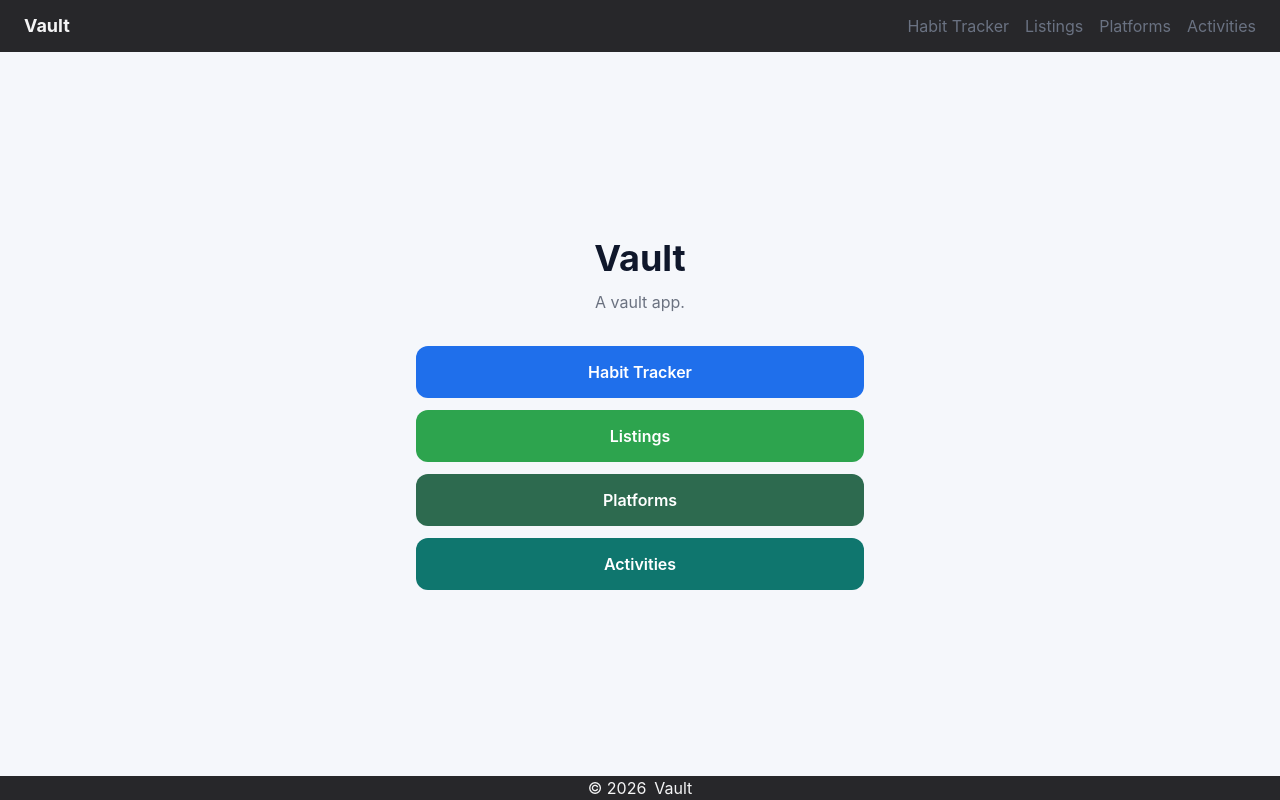
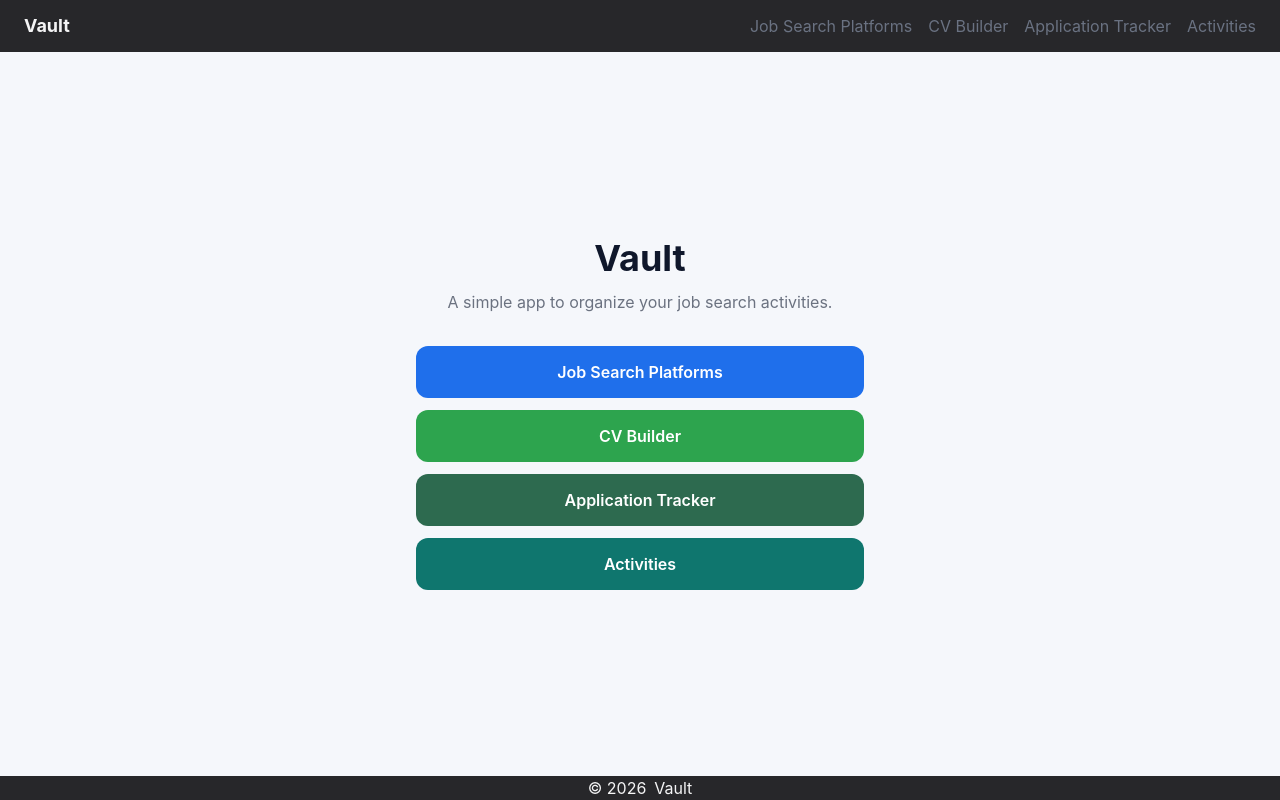
Before and after one commit to Dimterion/vault, a React (Vite) app: page / in a window 1280 px wide. Built offline with nearby package versions, Linux system fonts and the light colour scheme.

Commit message:
adjust pages navigation

```diff
--- a/src/constants/pages.ts
+++ b/src/constants/pages.ts
@@ -1,8 +1,8 @@
 import { colors } from "./colors";
 
 export const pages = [
-  { to: "/habit-tracker", label: "Habit Tracker", bg: colors.primary },
-  { to: "/listings", label: "Listings", bg: colors.secondary },
-  { to: "/platforms", label: "Platforms", bg: colors.tertiary },
+  { to: "/platforms", label: "Job Search Platforms", bg: colors.primary },
+  { to: "/cv-builder", label: "CV Builder", bg: colors.secondary },
+  { to: "/tracker", label: "Application Tracker", bg: colors.tertiary },
   { to: "/activities", label: "Activities", bg: colors.quaternary },
 ] as const;
--- a/src/pages/home.tsx
+++ b/src/pages/home.tsx
@@ -5,7 +5,7 @@ import { pages } from "../constants/pages";
 export default function HomePage() {
   return (
     <section
-      className="flex flex-1 items-center justify-center px-4 py-10 min-h-full"
+      className="flex min-h-full flex-1 items-center justify-center px-4 py-10"
       style={{ backgroundColor: colors.background }}
     >
       <div className="mx-auto w-full max-w-md">
@@ -17,7 +17,7 @@ export default function HomePage() {
           className="mb-8 text-center text-base leading-6"
           style={{ color: colors.textMuted }}
         >
-          A vault app.
+          A simple app to organize your job search activities.
         </p>
 
         <div className="flex flex-col gap-3">
```
